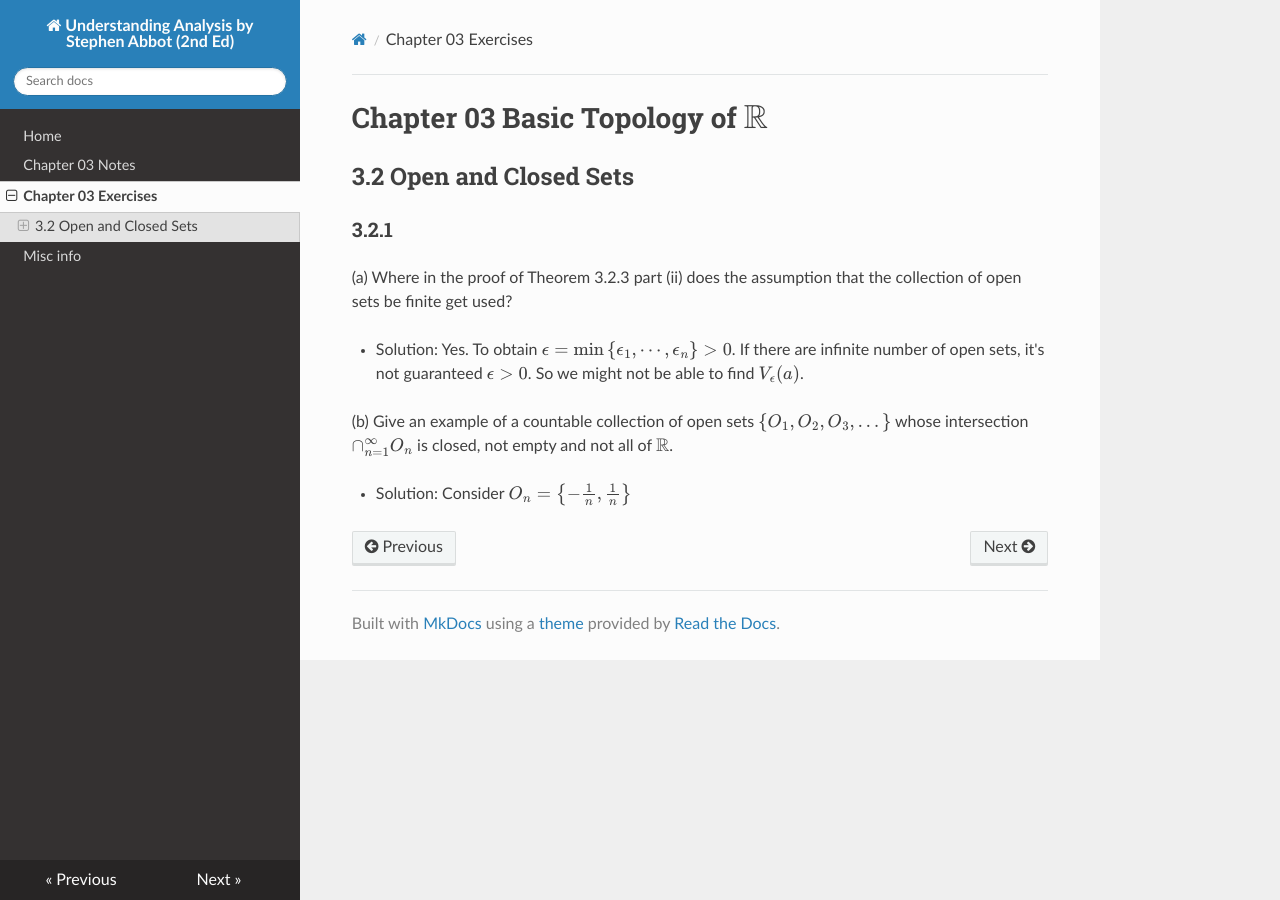
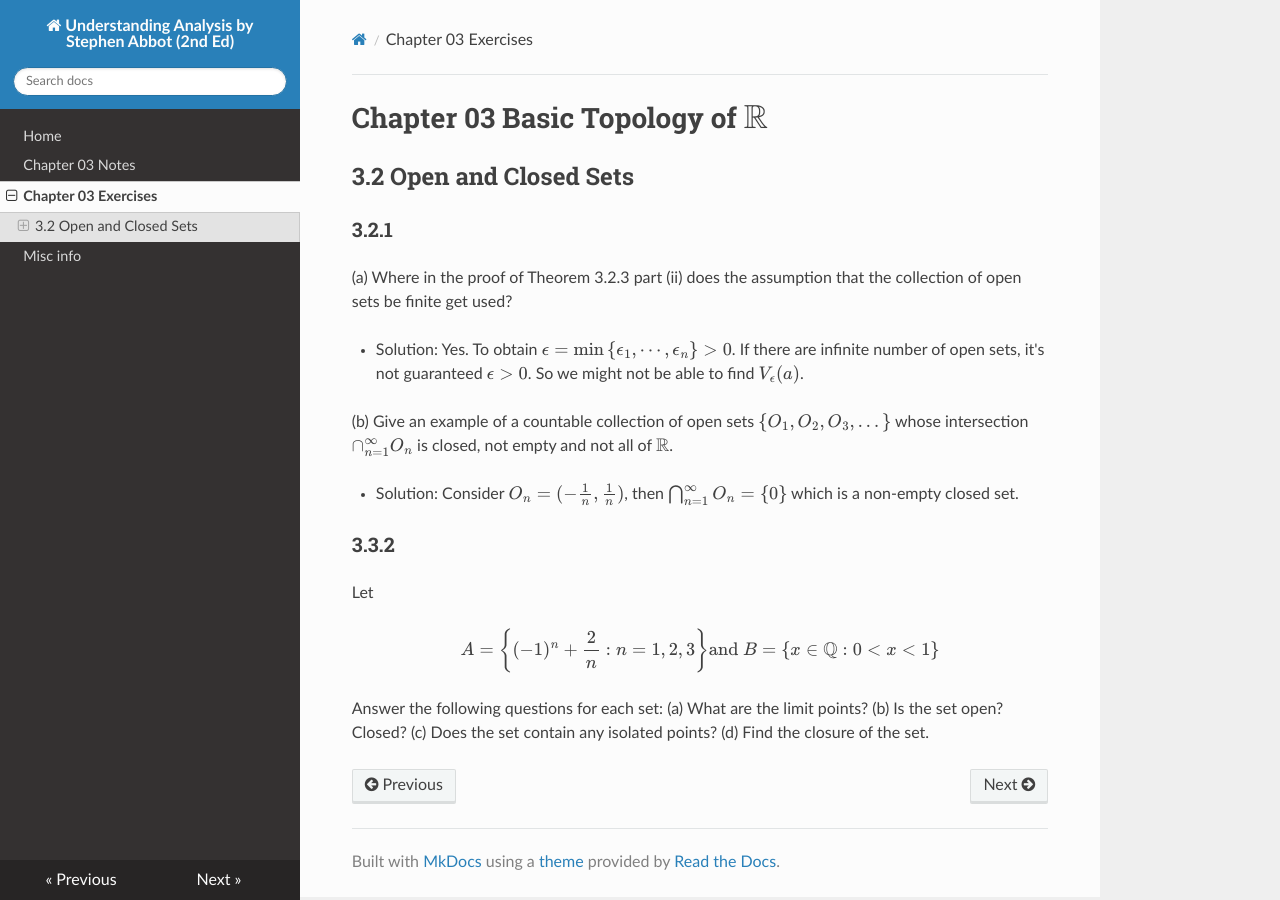
Before and after one commit to eroicaleo/abbot-analysis-2nd, an MkDocs documentation site: the page built from docs/ch03ex.md, in a window 1280 px wide. Built offline with MkDocs 1.6.1, drawn with Linux system fonts in a browser that asks for light colours; nearby versions of some CDN libraries; formulas are drawn with MathJax 3.

```diff
--- a/docs/ch03ex.md
+++ b/docs/ch03ex.md
@@ -11,4 +11,18 @@
 
 (b) Give an example of a countable collection of open sets $\left\{ O_1,O_2,O_3, ... \right\}$ whose intersection $\cap_{n=1}^\infty O_n$ is closed, not empty and not all of $\mathbb{R}$.
 
-* Solution: Consider $O_n = \left\{ -\frac{1}{n}, \frac{1}{n} \right\} $
+* Solution: Consider $O_n = ( -\frac{1}{n}, \frac{1}{n} )$, then $\bigcap_{n=1}^{\infty}O_n = \left\{ 0 \right\}$ which is a non-empty closed set.
+
+### 3.3.2
+
+Let
+
+$$
+A = \left\{ (-1)^n + \frac{2}{n} : n = 1, 2, 3 \right\} \text{and } B = \left\{ x \in \mathbb{Q}: 0 < x < 1 \right\}
+$$
+
+Answer the following questions for each set:
+(a) What are the limit points?
+(b) Is the set open? Closed?
+(c) Does the set contain any isolated points?
+(d) Find the closure of the set.
```
Also changed, not shown: docs/ch03notes.md (+11 -1 lines), docs/misc.md (+1 -1 lines).
